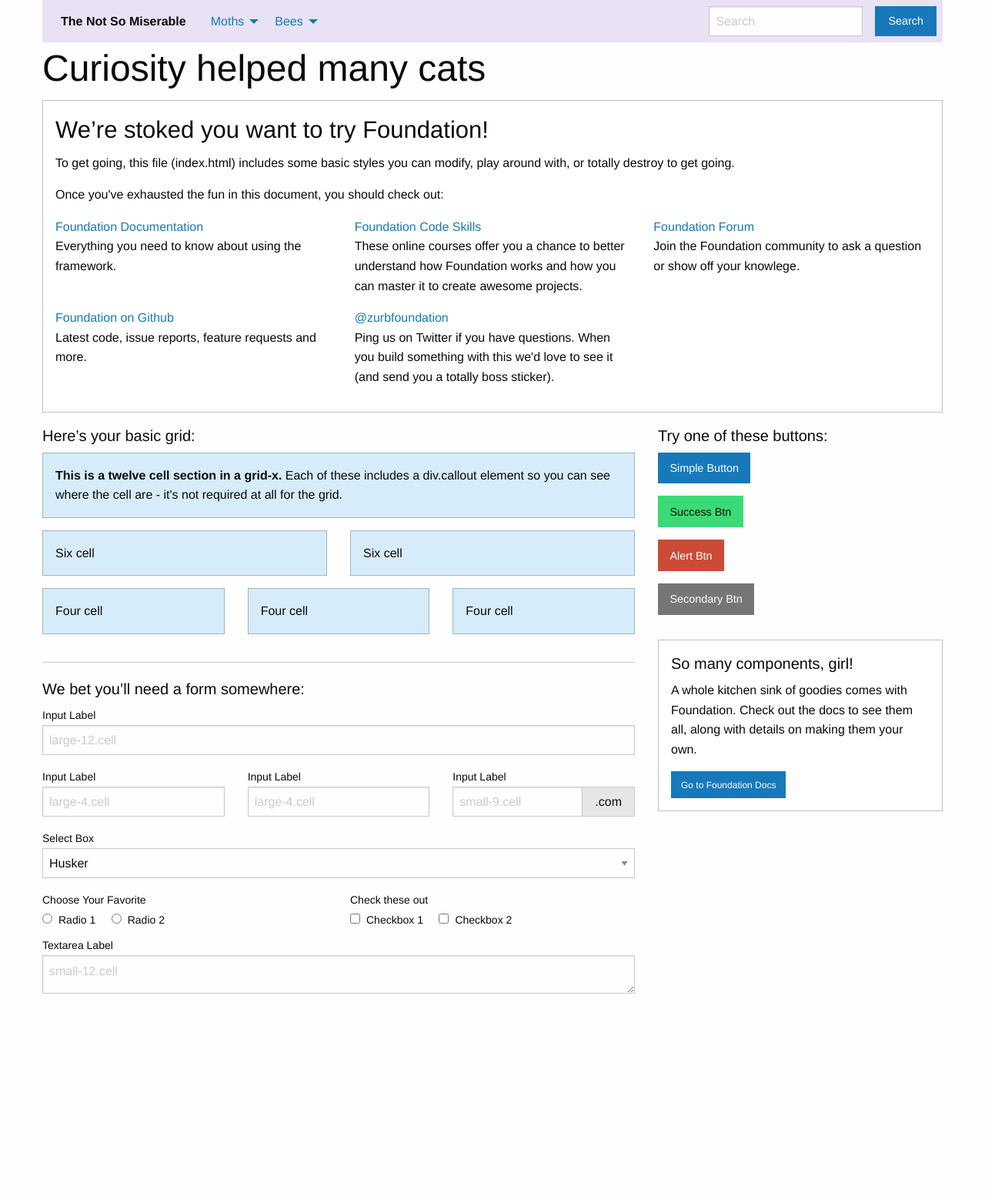
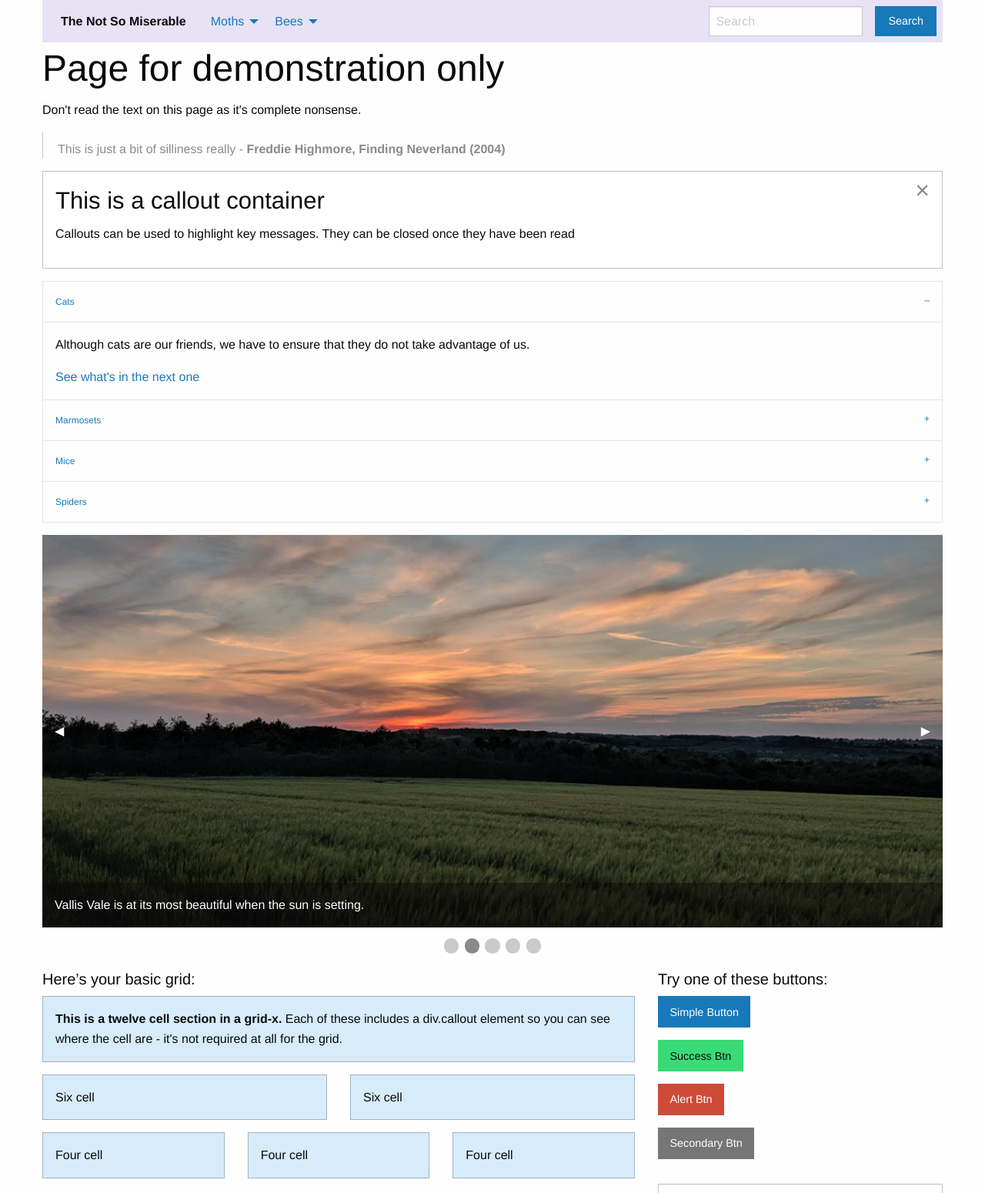
Before and after one commit to thenotsomiserable/foundation, a website: page index.html in a window 1280 px wide. Shown: the top 1550 px of the page at 77% size. Before the commit the page ends 1307 px from the top, so only its background shows below. Drawn offline with nearby package versions, Linux system fonts and the light colour scheme.

Commit message:
Adding and image carousel

```diff
--- a/index.html
+++ b/index.html
@@ -58,38 +58,129 @@
     <div class="grid-x grid-padding-x">
 
         <div class="large-12 cell">
-          <h1>Curiosity helped many cats</h1>
+          <h1>Page for demonstration only</h1>
+          <p>Don't read the text on this page as it's complete nonsense.</p>
+          <blockquote>This is just a bit of silliness really - <strong>Freddie Highmore, Finding Neverland (2004)</strong></blockquote>
         </div>
       </div>
-
+<!-- Callout box -->
       <div class="grid-x grid-padding-x">
         <div class="large-12 cell">
-          <div class="callout">
-            <h3>We&rsquo;re stoked you want to try Foundation! </h3>
-            <p>To get going, this file (index.html) includes some basic styles you can modify, play around with, or totally destroy to get going.</p>
-            <p>Once you've exhausted the fun in this document, you should check out:</p>
+          <div class="callout" data-closable>
+            <h3>This is a callout container</h3>
+            <p>Callouts can be used to highlight key messages. They can be closed once they have been read</p>
             <div class="grid-x grid-padding-x">
-              <div class="large-4 medium-4 cell">
-                <p><a href="http://foundation.zurb.com/docs">Foundation Documentation</a><br />Everything you need to know about using the framework.</p>
-              </div>
-              <div class="large-4 medium-4 cell">
-                <p><a href="http://zurb.com/university/code-skills">Foundation Code Skills</a><br />These online courses offer you a chance to better understand how Foundation works and how you can master it to create awesome projects.</p>
-              </div>
-              <div class="large-4 medium-4 cell">
-                <p><a href="http://foundation.zurb.com/forum">Foundation Forum</a><br />Join the Foundation community to ask a question or show off your knowlege.</p>
-              </div>
-            </div>
-            <div class="grid-x grid-padding-x">
-              <div class="large-4 medium-4 medium-push-2 cell">
-                <p><a href="http://github.com/zurb/foundation">Foundation on Github</a><br />Latest code, issue reports, feature requests and more.</p>
-              </div>
-              <div class="large-4 medium-4 medium-pull-2 cell">
-                <p><a href="https://twitter.com/ZURBfoundation">@zurbfoundation</a><br />Ping us on Twitter if you have questions. When you build something with this we'd love to see it (and send you a totally boss sticker).</p>
-              </div>
+                <button class="close-button" aria-label="Dismiss alert" type="button" data-close>
+                  <span aria-hidden="true">&times;</span>
             </div>
           </div>
         </div>
       </div>
+
+<!-- Expanding accordions using JavaScript -->
+      <div>
+        <ul class="accordion" data-accordion data-multi-expand="true" data-allow-all-closed="true">
+          <li class="accordion-item is-active" data-accordion-item>
+            <!-- Accordion tab title -->
+            <a href="#" class="accordion-title">Cats</a>
+
+            <!-- Accordion tab content: it would start in the open state due to using the `is-active` state class. -->
+            <div class="accordion-content" data-tab-content>
+              <p>Although cats are our friends, we have to ensure that they do not take advantage of us.</p>
+              <a href="#">See what's in the next one</a>
+            </div>
+          </li>
+          <!-- end of accordion tab -->
+            <li class="accordion-item" data-accordion-item>
+            <!-- Accordion tab title -->
+            <a href="#" class="accordion-title">Marmosets</a>
+
+            <!-- Accordion tab content: it would start in the open state due to using the `is-active` state class. -->
+            <div class="accordion-content" data-tab-content>
+              <p>Marmosets are teeny tiny monkeys.  </p>
+              <a href="#">See what's in the next one</a>
+            </div>
+          </li>
+            <!-- end of accordion tab -->
+            <li class="accordion-item" data-accordion-item>
+            <!-- Accordion tab title -->
+            <a href="#" class="accordion-title">Mice</a>
+
+            <!-- Accordion tab content: it would start in the open state due to using the `is-active` state class. -->
+            <div class="accordion-content" data-tab-content>
+              <p>My favourite of the mouse clan is the dormouse.</p>
+              <a href="#">See what's in the next one</a>
+            </div>
+          </li>
+            <!-- end of accordion tab -->
+            <li class="accordion-item" data-accordion-item>
+            <!-- Accordion tab title -->
+            <a href="#" class="accordion-title">Spiders</a>
+
+            <!-- Accordion tab content: it would start in the open state due to using the `is-active` state class. -->
+            <div class="accordion-content" data-tab-content>
+              <p>Spiders are useful to have around as they eat smaller insects. They also make awesome webs.</p>
+              <a href="#">See what's in the next one</a>
+            </div>
+          </li>
+        </ul>
+      </div>
+
+<!-- Slideshow carousel -->
+
+      <div class="orbit" role="region" aria-label="Somerset scenes" data-orbit>
+
+            <div class="orbit-wrapper">
+            <ul class="orbit-container">
+<!-- Show for sr is an important instruction for accessibility. It adds sreen reader only text to the element-->
+              <button class="orbit-previous"><span class="show-for-sr">Previous Slide</span>&#9664;&#xFE0E;</button>
+              <button class="orbit-next"><span class="show-for-sr">Next Slide</span>&#9654;&#xFE0E;</button>
+              <li class="is-active orbit-slide">
+                <figure class="orbit-figure">
+                  <img class="orbit-image" src="images/field.jpg" alt="Crop fields at sunset.">
+                  <figcaption class="orbit-caption">Vallis Vale is at its most beautiful when the sun is setting.</figcaption>
+                </figure>
+              </li>
+              <li class="orbit-slide">
+                <figure class="orbit-figure">
+                  <img class="orbit-image" src="images/forest.jpg" alt="A dark forest with the light shining through.">
+                  <figcaption class="orbit-caption">In winter the forest floor is really soft. The smell of pine is made stronger by the rain.</figcaption>
+                </figure>
+              </li>
+              <li class="orbit-slide">
+                <figure class="orbit-figure">
+                  <img class="orbit-image" src="images/reflections.jpg" alt="Autumn leaves floating in water, with the reflections of the trees above them.">
+                  <figcaption class="orbit-caption">The autumn leaves floating remind me of the 'po-ta-toes' scene in Lord of the Rings.</figcaption>
+                </figure>
+              </li>
+              <li class="orbit-slide">
+                <figure class="orbit-figure">
+                  <img class="orbit-image" src="images/clouds.jpg" alt="Clouds at dusk over a graveyard.">
+                  <figcaption class="orbit-caption">The graveyard is peaceful in the evening.</figcaption>
+                </figure>
+              </li>
+              <li class="orbit-slide">
+                <figure class="orbit-figure">
+                  <img class="orbit-image" src="images/lake.jpg" alt="Shearwater lake on an autumn afternoon.">
+                  <figcaption class="orbit-caption">Sometimes you can see the heron at Shearwater.</figcaption>
+                </figure>
+              </li>
+            </ul>
+          </div>
+          <nav class="orbit-bullets">
+            <button class="is-active" data-slide="0">
+              <span class="show-for-sr">First slide details.</span>
+              <span class="show-for-sr" data-slide-active-label>Current Slide</span>
+            </button>
+            <button data-slide="1"><span class="show-for-sr">Second slide details.</span></button>
+            <button data-slide="2"><span class="show-for-sr">Third slide details.</span></button>
+            <button data-slide="3"><span class="show-for-sr">Fourth slide details.</span></button>
+            <button data-slide="4"><span class="show-for-sr">Fifth slide details.</span></button>
+          </nav>
+
+      </div>
+
+<!-- Grid layout -->
 
       <div class="grid-x grid-padding-x">
         <div class="large-8 medium-8 cell">
```
Also changed, not shown: images/clouds.jpg (added), images/field.jpg (added), images/forest.jpg (added), images/lake.jpg (added), images/reflections.jpg (added).
